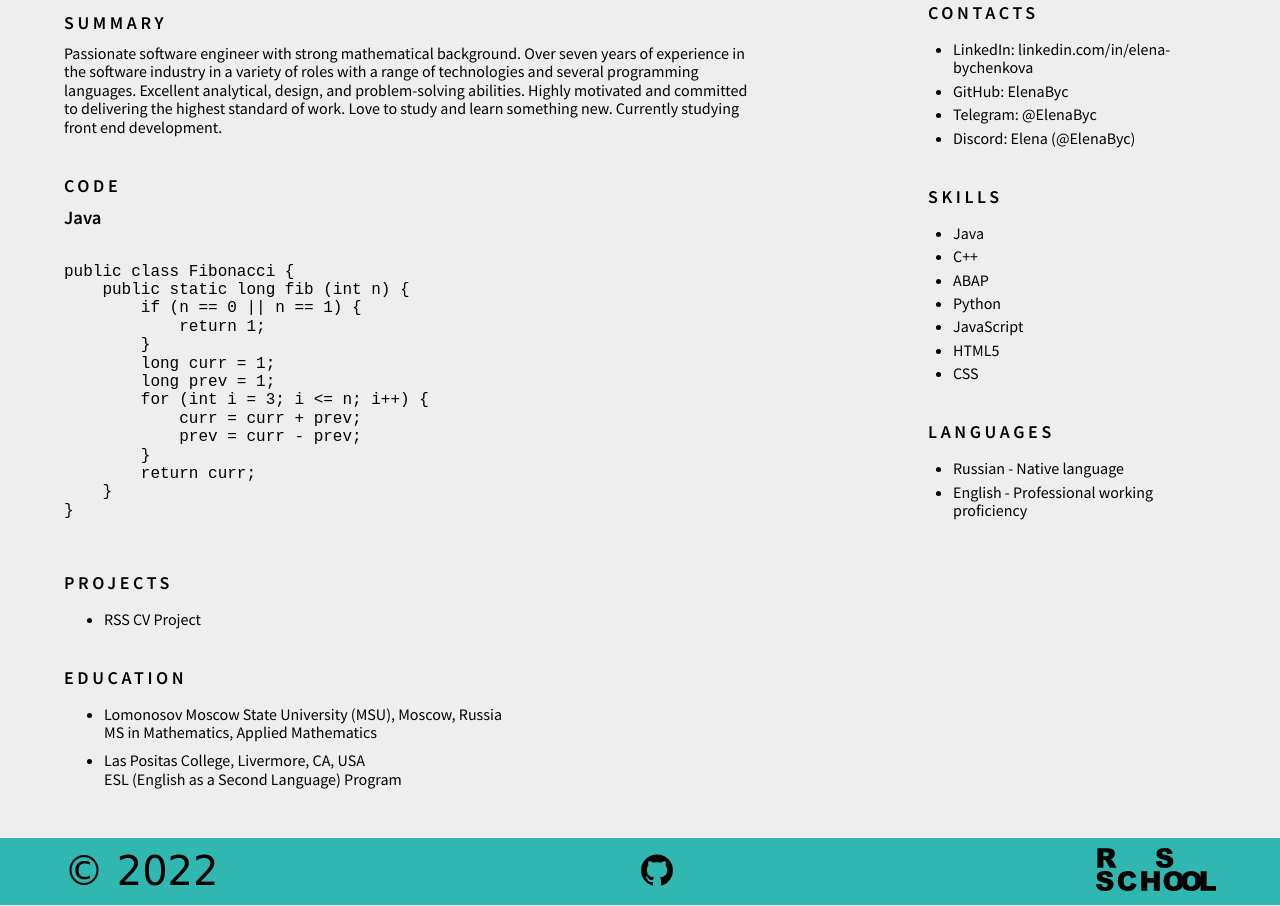
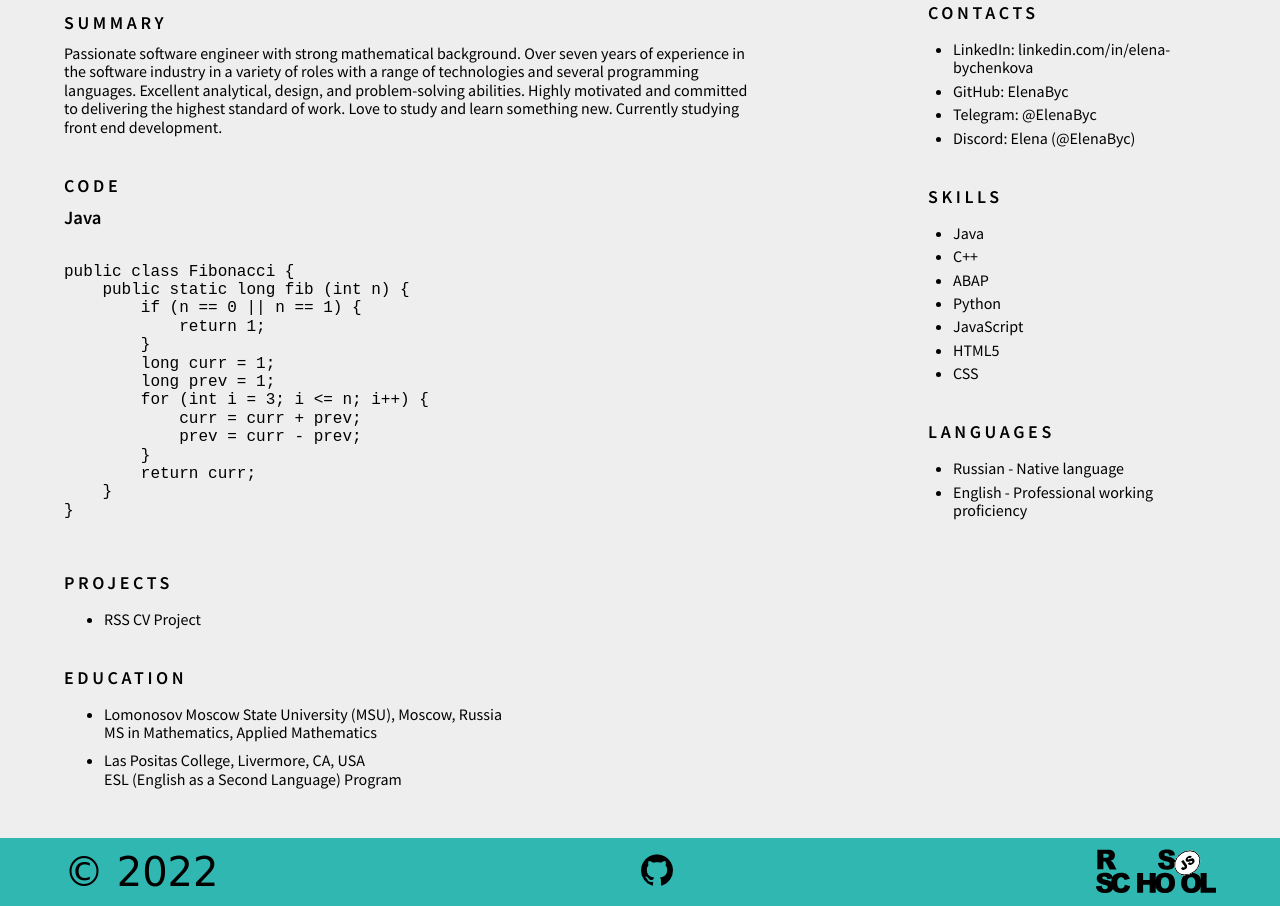
Before and after one commit to ElenaByc/rsschool-cv, a plain HTML site: page index.html in a window 1280 px wide. Shown: the part 250-1156 px from the top of the page. Drawn offline with Linux system fonts and the light colour scheme; a web font is replaced by a local one.

Commit message:
fix: change rss logo image

```diff
--- a/index.html
+++ b/index.html
@@ -112,7 +112,7 @@ public class Fibonacci {
             </div>
             <div class="footer-rss">
                 <a href="https://rs.school/js/" class="rss">
-                    <img src="./assets/rs_school.svg" alt="rss-logo" class="footer-rss-logo">
+                    <img src="./assets/rs_school_js.svg" alt="rss-logo" class="footer-rss-logo">
                 </a>
             </div>
         </footer>
```
Also changed, not shown: assets/rs_school_js.svg (added).
